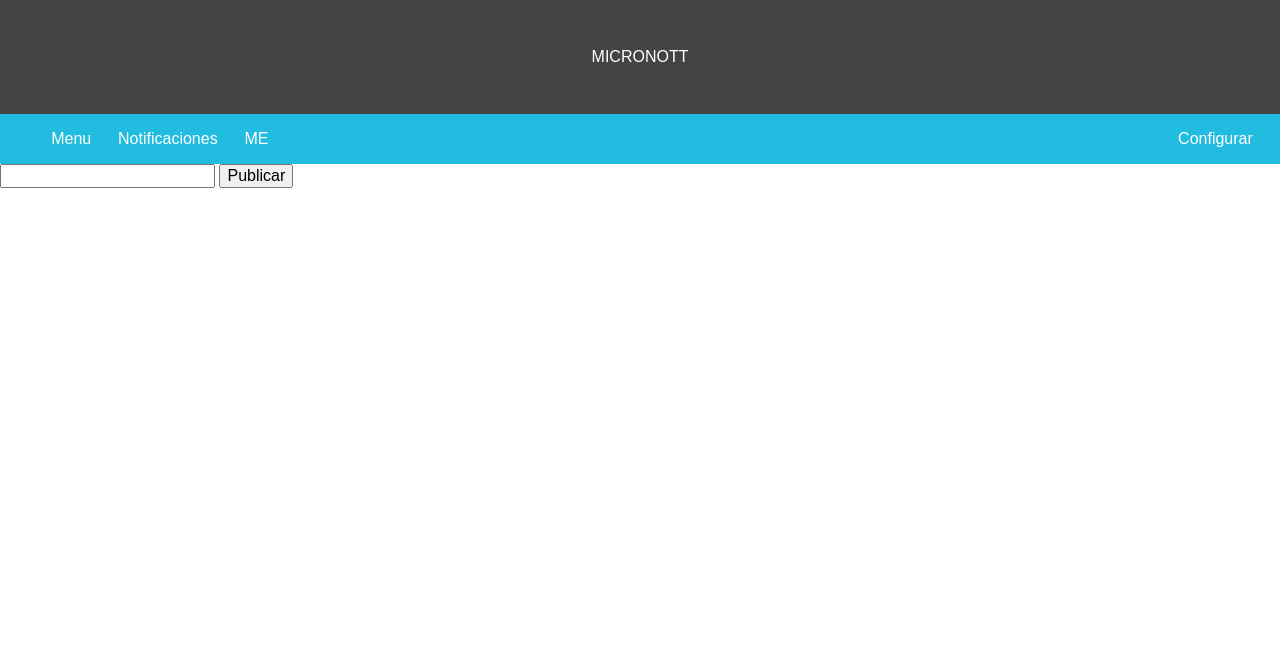
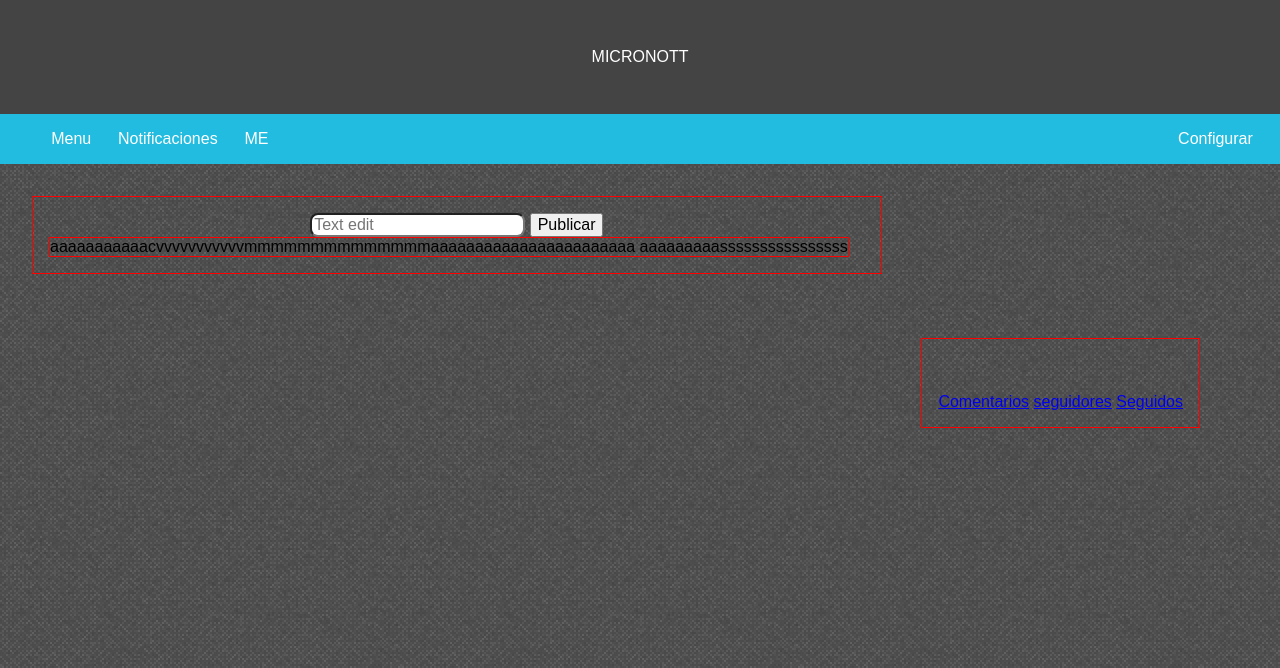
Before and after one commit to f3r10/micronott, a PHP site: page / in a window 1280 px wide. Shown: the top 668 px of the page. Run offline with PHP 8.4, Linux system fonts and the light colour scheme.

Commit message:
Cambios en Seccion y  asidero

```diff
--- a/css/style.css
+++ b/css/style.css
@@ -1 +1 @@
-header{background:#444;padding:3em;text-align:center;position:relative;}header .nombreLogo{color:#fff;font-family:Arial;font-size:16px;text-decoration:none}nav{background:#22bce0;overflow:hidden;}nav .menu{float:left;padding-left:0;}nav .menu li{display:inline-block;}nav .menu li a{color:#fff;padding:0 .2em;margin:0 .5em;display:block;text-decoration:none}nav .config{float:right;margin:1em 1em 0 0;}nav .config a{color:#fff;padding:0 .2em;margin:0 .5em;display:block;text-decoration:none}
+body{background-image:url("img/tweed_@2X.png");background}header{background:#444;padding:3em;text-align:center;position:relative;}header .nombreLogo{color:#fff;font-family:Arial;font-size:16px;text-decoration:none}nav{background:#22bce0;overflow:hidden;}nav .menu{float:left;padding-left:0;}nav .menu li{display:inline-block;}nav .menu li a{color:#fff;padding:0 .2em;margin:0 .5em;display:block;text-decoration:none}nav .config{float:right;margin:1em 1em 0 0;}nav .config a{color:#fff;padding:0 .2em;margin:0 .5em;display:block;text-decoration:none}section{border:1px solid #f00;float:left;margin:2em 10em 2em 2em;padding:1em 1em 1em 1em;}section .publicar{text-align:center;}section .publicar .texto{border-radius:.5em .5em .5em .5em;}section .publicar .texto:focus{content:"";border:1px solid #22bce0}section .contenido{border:1px solid #f00;margin:0 1em 0 0}aside{margin:2em 5em 2em 0;padding:1em 1em 1em 1em;float:right;border:1px solid #f00;}aside .logo{text-align:center}aside .datos{margin:20px 0 0 0}
--- a/css/style.styl
+++ b/css/style.styl
@@ -1,5 +1,10 @@
 gris_oscuro = #444
 azul = #22BCE0
+
+
+body
+	background-image url('img/tweed_@2X.png')
+	background
 header
 	background gris_oscuro
 	padding 3em
@@ -36,3 +41,33 @@ nav
 			margin 0 0.5em
 			display block
 			text-decoration none
+
+
+section
+	border 1px solid red
+	float left
+	margin 2em 10em 2em 2em
+	padding 1em 1em 1em 1em
+	.publicar
+		text-align center
+
+		.texto
+			border-radius 0.5em 0.5em 0.5em 0.5em
+			&:focus
+				content ""
+				border 1px solid azul
+
+	.contenido
+		border 1px solid red
+		margin 0 1em 0 0
+
+
+aside
+	margin 2em 5em 2em 0
+	padding 1em 1em 1em 1em
+	float right
+	border 1px solid red
+	.logo
+		text-align center
+	.datos
+		margin 20px 0 0 0
--- a/index.html
+++ b/index.html
@@ -27,15 +27,34 @@
 
     	<section>
     		<div class="publicar">
-    			<input type="text" class="texto">
-    			<button class="accionPublicar">Publicar</button>
+
+
+                		<input placeholder="Text edit" tabindex="3" type="text" class="texto">
+
+    					<button class="accionPublicar">Publicar</button>
     		</div>
 
     		<div class="contenido">
 
+
+aaaaaaaaaaacvvvvvvvvvvvmmmmmmmmmmmmmmaaaaaaaaaaaaaaaaaaaaaaa
+aaaaaaaaassssssssssssssss
     		</div>
 
     	</section>
+
+    	<aside>
+    		<div class="logo">
+    			<img src="#" alt="">
+
+    		</div>
+    		<div class="datos">
+    			<a href="#">Comentarios</a>
+    			<a href="#">seguidores</a>
+    			<a href="#">Seguidos</a>
+    		</div>
+
+    	</aside>
 
     	<footer>
 
```
Also changed, not shown: img/crossword.png (added), img/tweed_@2X.png (added).
